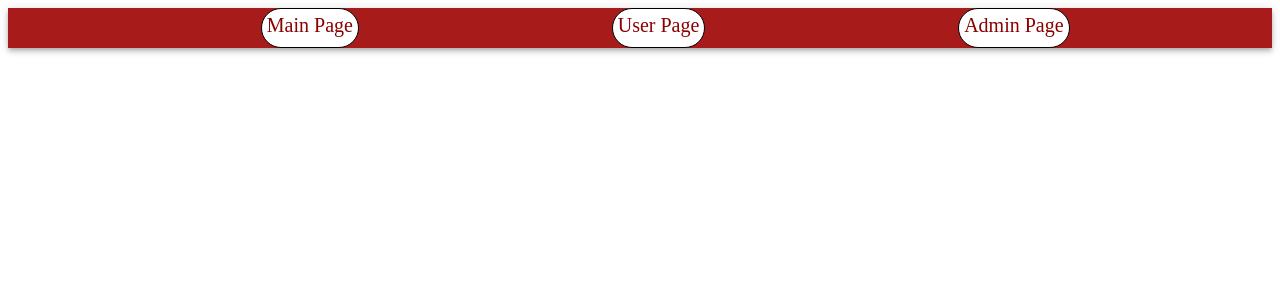
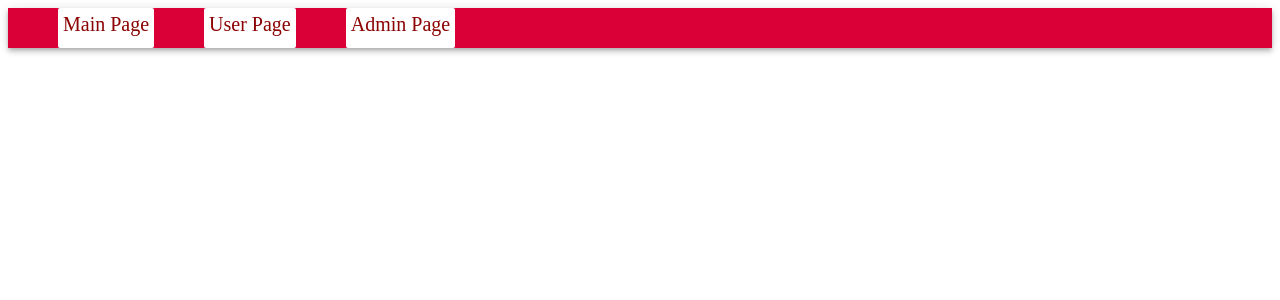
Before and after one commit to bhlynsky/messenger, a React (Create React App) app: page /#/ in a window 1280 px wide. Shown: the top 300 px of the page. Built offline with nearby package versions, Linux system fonts and the light colour scheme.

Commit message:
Added more palette colors, and some refactoring

```diff
--- a/src/components/Header.js
+++ b/src/components/Header/Header.js
@@ -1,29 +1,7 @@
 import React from 'react';
 import { AppBar } from '@material-ui/core';
 import { Link } from 'react-router-dom';
-import { makeStyles } from '@material-ui/styles';
-import '../styles.scss';
-
-const useStyles = makeStyles({
-  header: {
-    fontSize: '20px',
-    display: 'flex',
-    flexDirection: 'row',
-    height: '40px',
-    position: 'relative',
-  },
-  link: {
-    background: 'white',
-    padding: '5px',
-    marginLeft: '20%',
-    textDecoration: 'none',
-    color: 'darkred',
-    textAlign: 'center',
-    verticalAlign: 'middle',
-    border: '1px solid black',
-    borderRadius: '20px',
-  },
-});
+import { useStyles } from './styles';
 
 export default function Header() {
   const classes = useStyles();
--- /dev/null
+++ b/src/components/Header/styles.js
@@ -0,0 +1,20 @@
+import { makeStyles } from '@material-ui/styles';
+
+export const useStyles = makeStyles({
+  header: {
+    fontSize: '20px',
+    display: 'flex',
+    flexDirection: 'row',
+    height: '40px',
+    position: 'relative',
+  },
+  link: {
+    background: 'white',
+    padding: '5px',
+    marginLeft: '50px',
+    textDecoration: 'none',
+    color: 'darkred',
+    verticalAlign: 'middle',
+    borderRadius: '2px',
+  },
+});
--- a/src/pages/User/ChangeDataModal.js
+++ b/src/pages/User/ChangeDataModal.js
@@ -54,7 +54,7 @@ const ChangeDataModal = (props) => {
         <Input id="change-image" type="file" onChange={handleChange} name="imgSrc" />
       </FormControl>
 
-      <Button variant="contained" color="primary" onClick={onSave}>
+      <Button variant="contained" color="secondary" onClick={onSave}>
         {ACTIONS_LABELS.SAVE}
       </Button>
 
--- a/src/theme.js
+++ b/src/theme.js
@@ -3,7 +3,13 @@ import { createMuiTheme } from '@material-ui/core/styles';
 const theme = createMuiTheme({
   palette: {
     primary: {
-      main: '#a71c1b',
+      main: '#DA0037',
+    },
+    secondary: {
+      main: '#444444',
+    },
+    error: {
+      main: '#171717',
     },
   },
 });
```
Also changed, not shown: src/App.js (+7 -7 lines).
